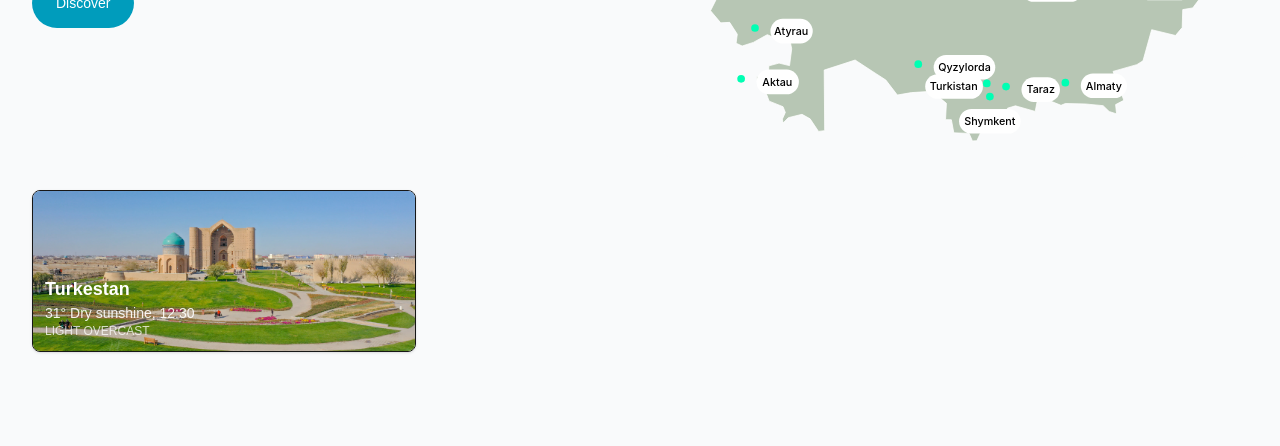
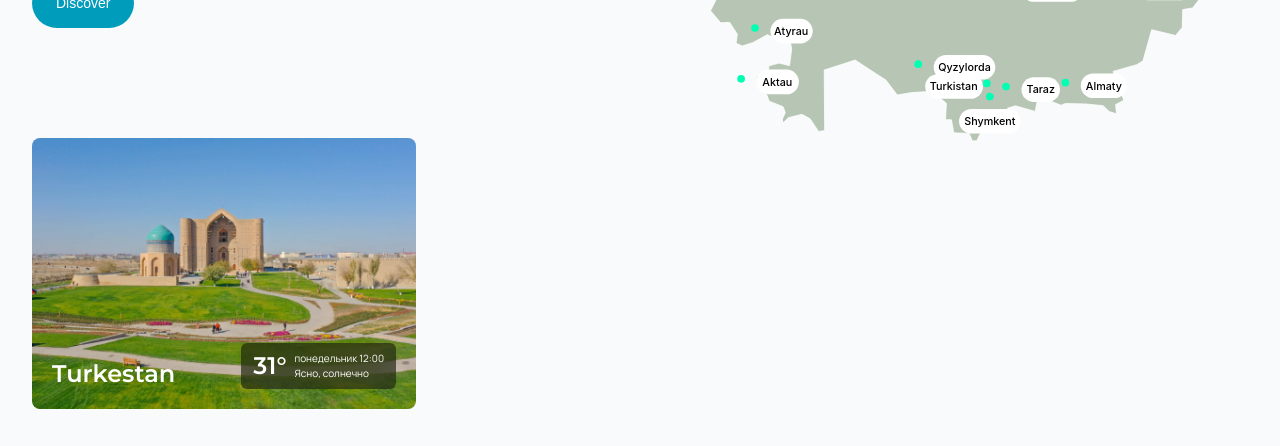
Before and after one commit to Rakhymzhan01/visit_kazakhstan, a Next.js app: page / in a window 1280 px wide. Shown: the part 1460-1906 px from the top of the page. Built offline with nearby package versions, Linux system fonts and the light colour scheme; no server answers.

Commit message:
turkestan photo card

```diff
--- a/src/app/page.tsx
+++ b/src/app/page.tsx
@@ -753,19 +753,62 @@ export default function HomePage() {
             </div>
           </div>
 
-          <div className="mt-8 flex justify-center lg:justify-start">
-            <Card className="relative overflow-hidden w-full max-w-xs sm:max-w-sm">
+          <div className="flex justify-center lg:justify-start" style={{ marginTop: '-20px' }}>
+            <Card className="relative overflow-hidden w-full max-w-xs sm:max-w-sm border-0 shadow-none">
               <Image
-                src="/turkestan.jpg?height=160&width=280"
+                src="/turkestan.jpg"
                 alt="Turkestan"
-                width={280}
-                height={160}
-                className="w-full h-40 object-cover"
+                width={384}
+                height={271}
+                className="w-full object-cover"
+                style={{ width: '384px', height: '271px' }}
               />
-              <div className="absolute bottom-3 left-3 text-white">
-                <h3 className="text-lg font-semibold">Turkestan</h3>
-                <p className="text-sm opacity-90">31° Dry sunshine, 12:30</p>
-                <p className="text-xs opacity-75">LIGHT OVERCAST</p>
+              {/* Turkestan title - bottom left */}
+              <div className="absolute text-white" style={{ bottom: '20px', left: '20px' }}>
+                <h3 style={{
+                  fontFamily: 'Montserrat, sans-serif',
+                  fontWeight: 600,
+                  fontSize: '24px',
+                  lineHeight: '130%',
+                  letterSpacing: '-2%'
+                }}>Turkestan</h3>
+              </div>
+
+              {/* Weather info - bottom right with black transparent bg */}
+              <div
+                className="absolute text-white px-3 py-2 rounded-md"
+                style={{
+                  background: '#00000080',
+                  backdropFilter: 'blur(20px)',
+                  bottom: '20px',
+                  right: '20px'
+                }}
+              >
+                <div className="flex items-center gap-2">
+                  <span style={{
+                    fontFamily: 'Montserrat, sans-serif',
+                    fontWeight: 600,
+                    fontSize: '24px',
+                    lineHeight: '100%',
+                    letterSpacing: '-2%'
+                  }}>31°</span>
+                  <div className="flex flex-col">
+                    <span style={{
+                      fontFamily: 'Manrope, sans-serif',
+                      fontWeight: 400,
+                      fontSize: '10px',
+                      lineHeight: '150%',
+                      letterSpacing: '-1%'
+                    }}>понедельник 12:00</span>
+                    <span style={{
+                      fontFamily: 'Manrope, sans-serif',
+                      fontWeight: 400,
+                      fontSize: '10px',
+                      lineHeight: '150%',
+                      letterSpacing: '-1%'
+                    }}>Ясно, солнечно</span>
+                  </div>
+                </div>
               </div>
             </Card>
           </div>
```
